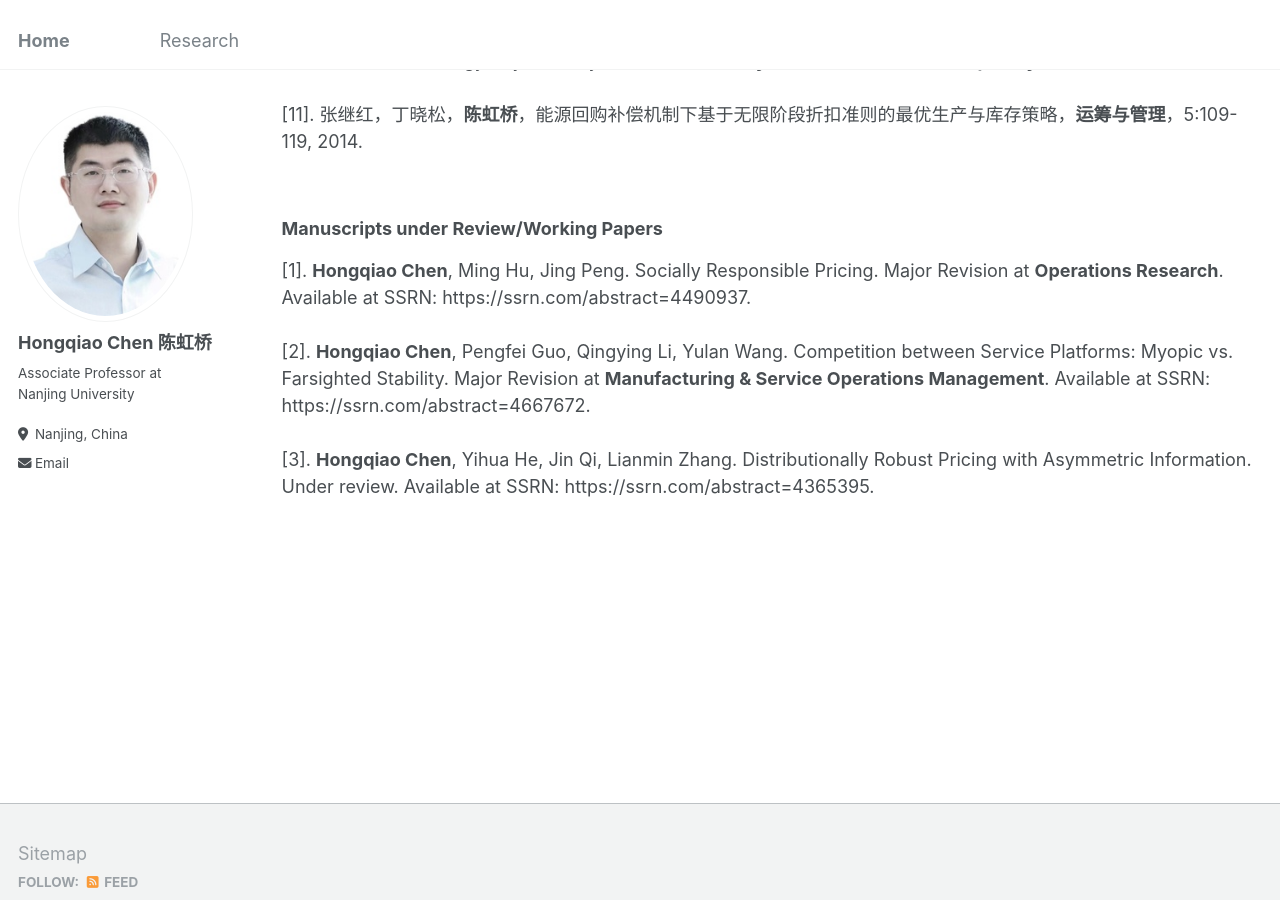
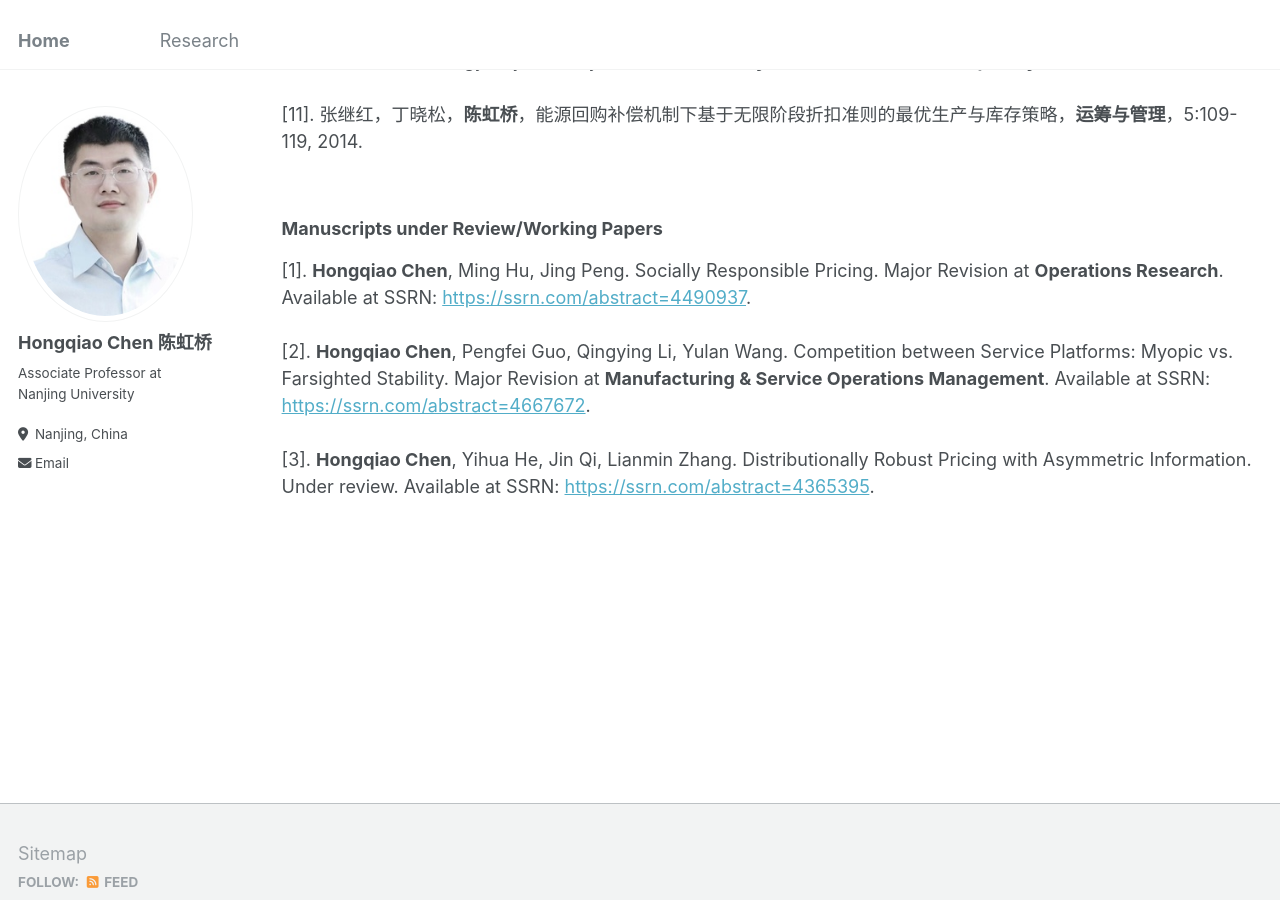
Before and after one commit to chq2024/chq2024.github.io, a Jekyll site: the page built from research.md, in a window 1280 px wide and 900 px high, scrolled down 945 px. Built offline with Jekyll 4.4.1, drawn with Linux system fonts in a browser that asks for light colours; part of the change alters nothing that is shown.

```diff
--- a/research.md
+++ b/research.md
@@ -24,6 +24,6 @@ redirect_from:
 [11]. 张继红，丁晓松，**陈虹桥**，能源回购补偿机制下基于无限阶段折扣准则的最优生产与库存策略，**运筹与管理**，5:109-119, 2014.<br/><br/>
 
 ### Manuscripts under Review/Working Papers
-[1]. **Hongqiao Chen**, Ming Hu, Jing Peng. Socially Responsible Pricing. Major Revision at **Operations Research**. Available at SSRN: https://ssrn.com/abstract=4490937.<br/><br/>
-[2]. **Hongqiao Chen**, Pengfei Guo, Qingying Li, Yulan Wang. Competition between Service Platforms: Myopic vs. Farsighted Stability. Major Revision at **Manufacturing & Service Operations Management**. Available at SSRN: https://ssrn.com/abstract=4667672.<br/><br/>
-[3]. **Hongqiao Chen**, Yihua He, Jin Qi, Lianmin Zhang. Distributionally Robust Pricing with Asymmetric Information. Under review. Available at SSRN: https://ssrn.com/abstract=4365395.<br/><br/>
+[1]. **Hongqiao Chen**, Ming Hu, Jing Peng. Socially Responsible Pricing. Major Revision at **Operations Research**. Available at SSRN: [https://ssrn.com/abstract=4490937](https://ssrn.com/abstract=4490937).<br/><br/>
+[2]. **Hongqiao Chen**, Pengfei Guo, Qingying Li, Yulan Wang. Competition between Service Platforms: Myopic vs. Farsighted Stability. Major Revision at **Manufacturing & Service Operations Management**. Available at SSRN: [https://ssrn.com/abstract=4667672](https://ssrn.com/abstract=4667672).<br/><br/>
+[3]. **Hongqiao Chen**, Yihua He, Jin Qi, Lianmin Zhang. Distributionally Robust Pricing with Asymmetric Information. Under review. Available at SSRN: [https://ssrn.com/abstract=4365395](https://ssrn.com/abstract=4365395).<br/><br/>
```
